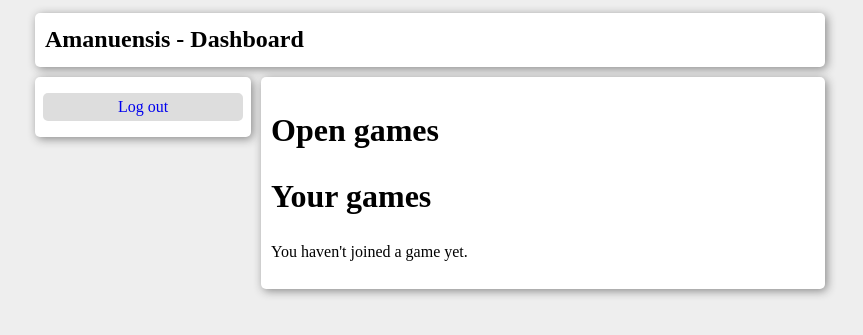
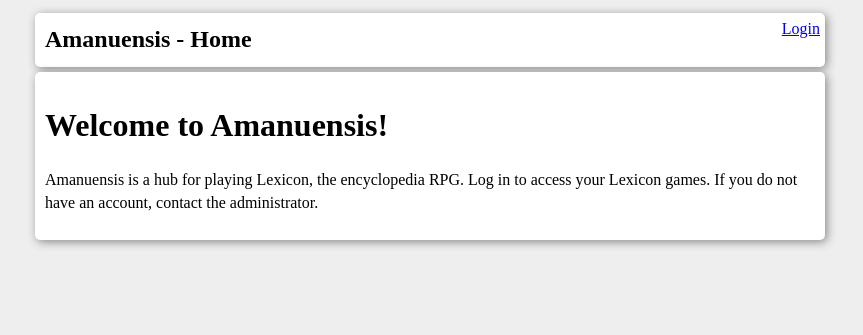
Before and after one commit to Jaculabilis/Amanuensis, a Python web app: template amanuensis/templates/home/home.html in a window 1280 px wide. Shown: the top 335 px of the page, without its empty margins (210-1073 px from the left). Run offline with Jinja, Linux system fonts and the light colour scheme; the template is opened without the code that fills it, so the values that code supplies are empty.

Commit message:
Move login info to the header

```diff
--- a/amanuensis/resources/page.css
+++ b/amanuensis/resources/page.css
@@ -16,9 +16,15 @@ div#header {
 	background-color: #ffffff;
 	box-shadow: 2px 2px 10px #888888;
 	border-radius: 5px;
+	overflow: auto;
 }
 div#header p, div#header h2 {
 	margin: 5px;
+	float: left;
+}
+div#login-status {
+	float: right;
+	text-align: right;
 }
 div#sidebar {
 	width: 200px;
--- a/amanuensis/server/auth.py
+++ b/amanuensis/server/auth.py
@@ -40,6 +40,6 @@ def get_bp(login_manager):
 	@login_required
 	def logout():
 		logout_user()
-		return redirect(url_for('auth.login'))
+		return redirect(url_for('home.home'))
 
 	return bp
--- a/amanuensis/server/home.py
+++ b/amanuensis/server/home.py
@@ -30,7 +30,6 @@ def get_bp():
 	bp = Blueprint('home', __name__, url_prefix='/home')
 
 	@bp.route('/', methods=['GET'])
-	@login_required
 	def home():
 		return render_template('home/home.html')
 
--- a/amanuensis/templates/auth/login.html
+++ b/amanuensis/templates/auth/login.html
@@ -1,6 +1,7 @@
 {% extends "page_1col.html" %}
 {% block title %}Login | Amanuensis{% endblock %}
 {% block header %}<h2>Amanuensis - Login</h2>{% endblock %}
+{% block login_status_attr %}style="display:none"{% endblock %}
 {% block main %}
 <form action="" method="post" novalidate>
 	{{ form.hidden_tag() }}
--- a/amanuensis/templates/home/home.html
+++ b/amanuensis/templates/home/home.html
@@ -1,22 +1,16 @@
-{% extends "page_2col.html" %}
+{% extends "page_1col.html" %}
 {% block title %}Home | Amanuensis{% endblock %}
-{% block header %}<h2>Amanuensis - Dashboard</h2>{% endblock %}
-
-{% block sb_topline %}<b>{{ current_user.displayname }}</b>{% endblock %}
-{% block sb_logout %}<a href="{{ url_for('auth.logout') }}">Log out</a>{% endblock %}
-{% set template_sidebar_rows = [self.sb_topline(), self.sb_logout()] %}
-
-{% if current_user.is_admin %}
-	{% block sb_admin %}<a href="{{ url_for('home.admin') }}">Admin</a>{% endblock %}
-	{% set template_sidebar_rows = template_sidebar_rows + [self.sb_admin()] %}
-{% endif %}
+{% block header %}<h2>Amanuensis - Home</h2>{% endblock %}
 
 {% block main %}
+<h1>Welcome to Amanuensis!</h1>
+<p>
+	Amanuensis is a hub for playing Lexicon, the encyclopedia RPG. Log in to access your Lexicon games. If you do not have an account, contact the administrator.
+</p>
 
-<h1>Open games</h1>
-
+{% if current_user.is_authenticated %}
 {% set lexicons = current_user.lexicons_in() %}
-<h1>Your games</h1>
+<h2>Your games</h2>
 {% if lexicons %}
 {% for lexicon in lexicons %}
 
@@ -34,5 +28,13 @@
 {% else %}
 <p>You haven't joined a game yet.</p>
 {% endif %}
+{% endif %}
 {% endblock %}
 {% set template_content_blocks = [self.main()] %}
+
+{% if current_user.is_admin %}
+{% block admin_dash %}
+<a href="{{ url_for('home.admin') }}" style="display:block; text-align:center;">Admin dashboard</a>
+{% endblock %}
+{% set template_content_blocks = [self.admin_dash()] + template_content_blocks %}
+{% endif %}
--- a/amanuensis/templates/page.html
+++ b/amanuensis/templates/page.html
@@ -8,7 +8,17 @@
 </head>
 <body>
 	<div id="wrapper">
-		<div id="header">{% block header %}{% endblock %}</div>
+		<div id="header">
+			<div id="login-status" {% block login_status_attr %}{% endblock %}>
+				{% if current_user.is_authenticated %}
+				Logged in as <b>{{ current_user.username -}}</b>
+				<br><a href="{{ url_for('auth.logout') }}">Logout</a>
+				{% else %}
+				<a href="{{ url_for('auth.login') }}">Login</a>
+				{% endif %}
+			</div>
+			{% block header %}{% endblock %}
+		</div>
 		{% block sidebar %}{% endblock %}
 		<div id="content" class="{% block content_class %}{% endblock %}">
 			{% if not template_content_blocks %}{% set template_content_blocks = [] %}{% endif %}
```
